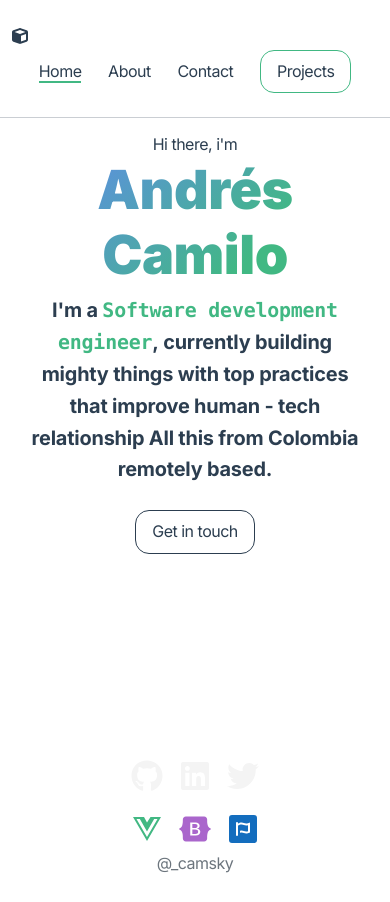
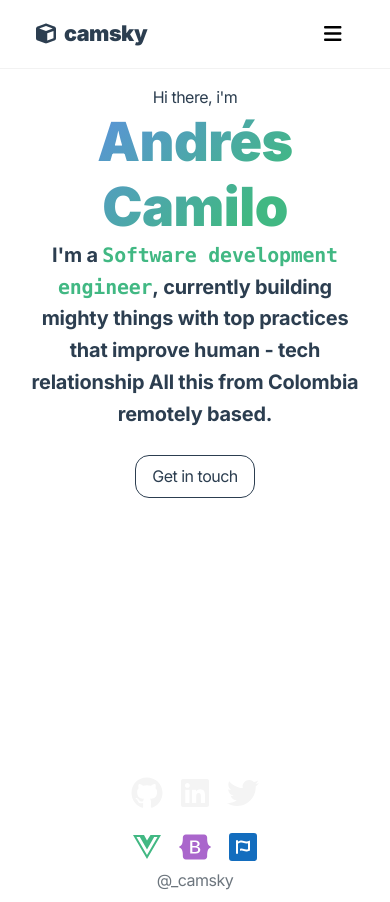
Before and after one commit to AndresNunezG/cnunez, a Vue app: page / in a window 390 px wide. Built offline with nearby package versions, Linux system fonts and the light colour scheme.

Commit message:
responsive header

```diff
--- a/src/assets/base.css
+++ b/src/assets/base.css
@@ -61,7 +61,7 @@
   margin: 0;
   position: relative;
   font-weight: normal;
-  transition: background-color .2s !important;
+  /* transition: background-color .2s !important; */
   font-family: 'Inter', sans-serif;
   box-sizing: border-box;
   /* Hide scrollbar for IE, Edge and Firefox */
@@ -114,7 +114,6 @@ a:hover {
 /* custom components */
 .btn-custom {
   all: unset;
-  padding: 0.5rem 1rem;
   border-radius: var(--br-14);
   border: solid 1px;
 }
@@ -139,19 +138,22 @@ a:hover {
   min-height: 100vh;
 }
 .main-layout__header {
-  max-height: 10vh;
+  min-height: 8vh;
 }
 .main-layout__content {
-  min-height: 80vh;
+  min-height: 82vh;
 }
 .main-layout__footer {
   min-height: 10vh;
 }
 
 /* Header */
-.header,
-.footer {
-  min-width: 100%;
+.navbar {
+  background-color: white;
+  border-bottom: solid 1px var(--color-background-mute);
+}
+.navbar-items__item {
+  padding: 0 1rem;
 }
 .navbar-items__item-selected {
   border-bottom: solid 2px var(--green-1);
@@ -169,6 +171,9 @@ a:hover {
 }
 
 /* FooterBar */
+.footer {
+  min-width: 100%;
+}
 .icon-size-md {
   width: 1.5rem;
   height: 1.5rem;
@@ -270,10 +275,21 @@ a:hover {
   }
 }
 
-@media (max-width: 767px) {
+@media (max-width: 1024px) {
+  /* Header */
+  .navbar-items__item {
+    margin-top: 8px !important;
+  }
+}
+
+@media (max-width: 768px) {
   /* Home */
+  .home__greeting {
+    text-align: center;
+  }
   .home__title {
     text-align: center;
+    margin: 0 auto;
   }
   .home__subtitle {
     width: 100%;
--- a/src/components/HeaderBar/HeaderLinks.vue
+++ b/src/components/HeaderBar/HeaderLinks.vue
@@ -1,16 +1,16 @@
 <template>
-    <ul class="navbar-items m-0 list-unstyled d-flex justify-content-evenly align-items-center">
-        <li class="navbar-items__item">
+    <ul class="navbar-nav ms-auto mb-2 mb-lg-0 list-unstyled d-flex align-items-center">
+        <li class="navbar-items__item ms-0 ms-auto nav-item">
             <RouterLink :to="{ name: 'Home' }"><span :class="classCurrentView('Home')">Home</span></RouterLink>
         </li>
-        <li class="navbar-items__item">
+        <li class="navbar-items__item ms-0 ms-auto nav-item">
             <RouterLink :to="{ name: 'About' }"><span :class="classCurrentView('About')">About</span></RouterLink>
         </li>
-        <li class="navbar-items__item">
+        <li class="navbar-items__item ms-0 ms-auto nav-item">
             <RouterLink :to="{ name: 'Contact' }"><span :class="classCurrentView('Contact')">Contact</span></RouterLink>
         </li>
-        <li class="navbar-items__item">
-            <button class="btn-custom btn-custom--border-green">
+        <li class="navbar-items__item ms-0 ms-auto nav-item px-lg-3 px-0">
+            <button class="btn-custom px-3 py-1 btn-custom--border-green">
                 <RouterLink :to="{ name: 'Projects' }">
                     Projects
                 </RouterLink>
--- a/src/components/HeaderBar/Index.vue
+++ b/src/components/HeaderBar/Index.vue
@@ -3,15 +3,20 @@ import HeaderLinks from './HeaderLinks.vue'
 </script>
 
 <template>
-    <div class="container header m-0 py-4">
-        <div class="row d-flex align-items-center">
-            <div class="col-md-6">
-                <font-awesome-icon :icon="['fa', 'cube']"></font-awesome-icon>
+    <nav class="navbar navbar-expand-lg py-3 px-4">
+        <div class="container-fluid">
+            <div class="navbar-brand">
+                <RouterLink :to="{ name: 'Home' }" class="d-flex">
+                    <font-awesome-icon :icon="['fa', 'cube']" :style="{height: '25px'}"></font-awesome-icon>
+                    <h1 class="ms-2 mb-0 fs-4 section__subtitle">camsky</h1>
+                </RouterLink>
             </div>
-            <div class="col-md-6">
+            <button class="navbar-toggler" type="button" data-bs-toggle="collapse" data-bs-target="#navbarSupportedContent" aria-controls="navbarSupportedContent" aria-expanded="false" aria-label="Toggle navigation">
+                <font-awesome-icon :icon="['fa', 'bars']" :style="{height: '25px'}"></font-awesome-icon>
+            </button>
+            <div class="collapse navbar-collapse" id="navbarSupportedContent">
                 <HeaderLinks />
             </div>
         </div>
-    </div>
-    <hr>
+    </nav>
 </template>
--- a/src/layouts/MainLayout.vue
+++ b/src/layouts/MainLayout.vue
@@ -9,7 +9,7 @@ import FooterBar from '@/components/FooterBar/Index.vue'
             <HeaderBar />
         </div>
         <div class="container">
-            <div class="main-layout__content px-3 py-5">
+            <div class="main-layout__content px-3 py-md-3">
                 <RouterView />
             </div>
         </div>
--- a/src/plugins/FontAwesome.js
+++ b/src/plugins/FontAwesome.js
@@ -8,7 +8,8 @@ import {
     faLocationDot,
     faCode,
     faCube,
-    faUser
+    faUser,
+    faBars,
     }
     from "@fortawesome/free-solid-svg-icons"
 
@@ -38,6 +39,7 @@ library.add(
     faCube,
     faUser,
     faGithubAlt,
+    faBars,
 )
 
 export default FontAwesomeIcon
--- a/src/views/Home/Index.vue
+++ b/src/views/Home/Index.vue
@@ -1,5 +1,5 @@
 <template>
-    <div class="home">
+    <div class="home mt-3">
         <span class="home__greeting d-sm-block d-flex justify-content-center">Hi there, i'm</span>
         <h1 class="home__title">Andrés Camilo</h1>
         <div class="home__subtitle">
@@ -8,7 +8,7 @@
             <span class="home__subtitle-text">,&nbsp;currently building mighty things with top practices that improve human - tech relationship All this from Colombia remotely based.</span>
         </div>
         <div class="mt-4 home__button">
-            <button class="btn-custom">
+            <button class="btn-custom px-3 py-2">
                 <RouterLink to="contact">Get in touch</RouterLink>
             </button>
         </div>
```
